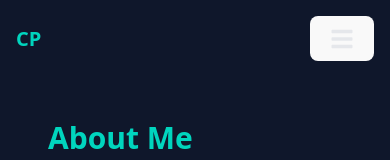
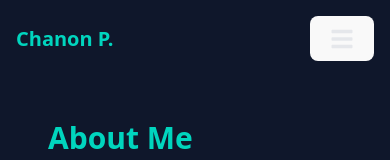
Before and after one commit to chanonpu/chanonpu.github.io, a React (Vite) app: page / in a window 390 px wide. Shown: the top 160 px of the page. Built offline with nearby package versions, Linux system fonts and the light colour scheme.

Commit message:
change mobile view

```diff
--- a/src/components/LeftNav.tsx
+++ b/src/components/LeftNav.tsx
@@ -38,7 +38,7 @@ const LeftNav: React.FC = () => {
             animate={{ opacity: 1 }}
             transition={{ duration: 0.5 }}
           >
-            <span className="text-teal-400 font-bold text-xl">CP</span>
+            <span className="text-teal-400 font-bold text-xl">Chanon P.</span>
           </motion.div>
 
           <button
```
